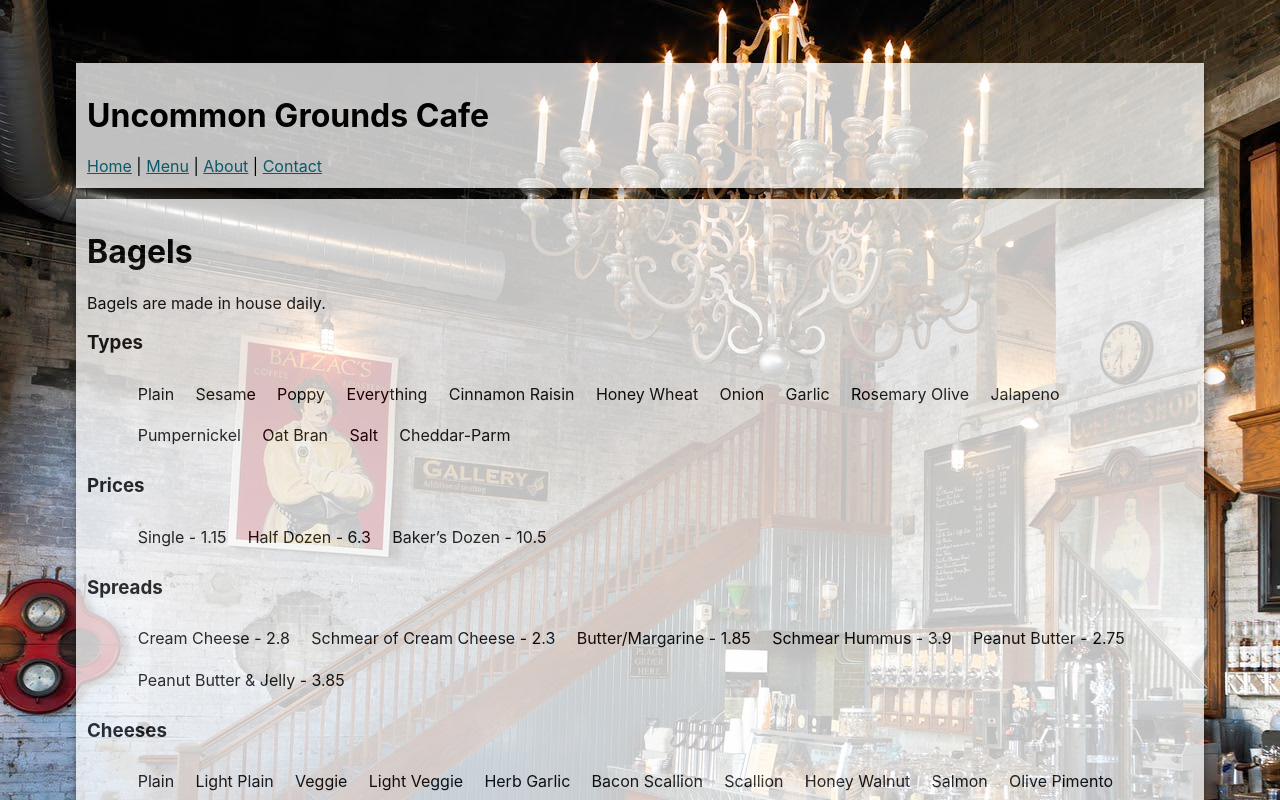
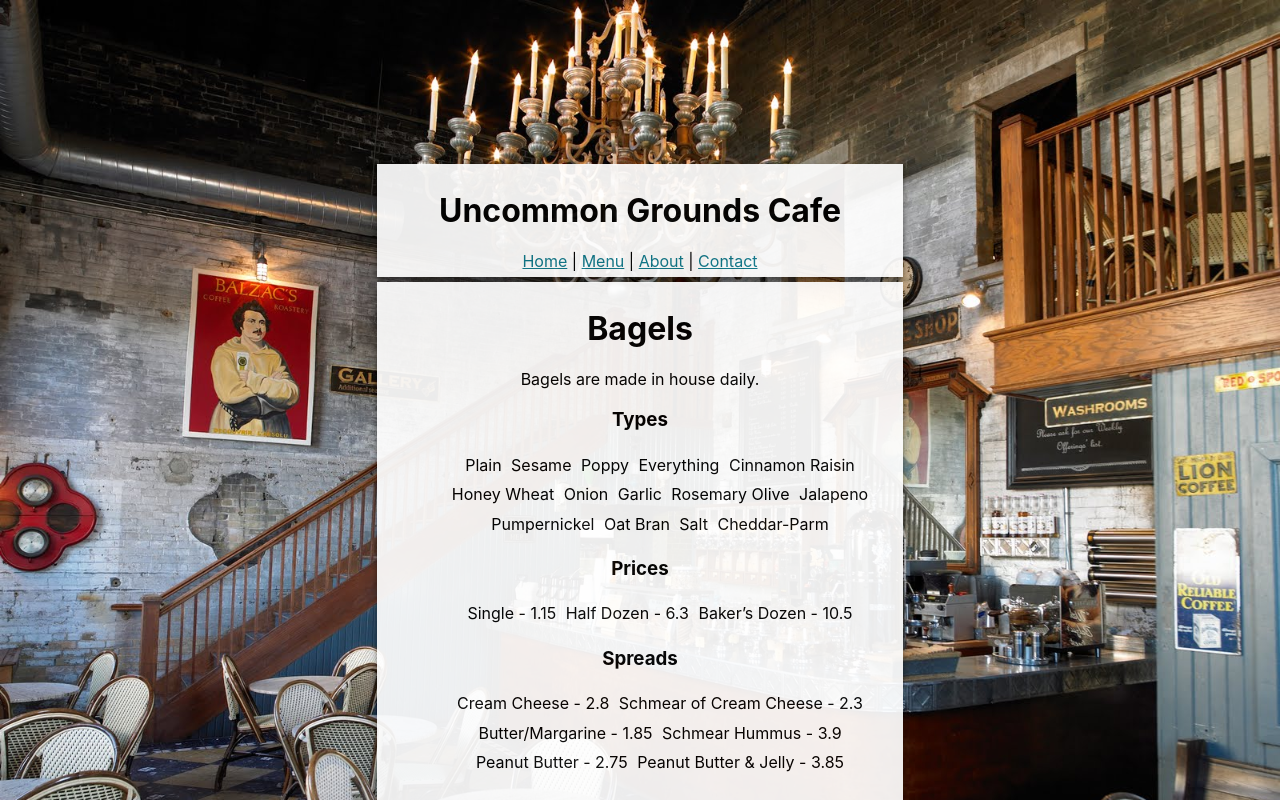
Before and after one commit to cireneirbo/uncommon-grounds-cafe, a React (Create React App) app: page /uncommon-grounds-cafe/menu in a window 1280 px wide. Shown: the top 800 px of the page. Built offline with nearby package versions, Linux system fonts and the light colour scheme.

Commit message:
CSS changes and twitter link update

```diff
--- a/src/App.css
+++ b/src/App.css
@@ -2,8 +2,13 @@ body {
   background-image: url("../public/images/fancycoffeeshop.jpg");
   background-size: auto;
   background-attachment: fixed;
-  margin: 0%;
-  padding: 0%;
+  background-repeat: no-repeat;
+  background-size: cover;
+  margin-top: 0%;
+  margin-bottom: 0%;
+  margin-left: 10%;
+  margin-right: 10%;
+  padding: 10%;
 }
 
 main {
@@ -63,8 +68,8 @@ a {
 .full-site-content {
   padding-top: 2%;
   padding-bottom: 2%;
-  /* padding-left: 10%;
-  padding-right: 10%; */
+  padding-left: 10%;
+  padding-right: 10%;
   margin-top: 2%;
   margin-bottom: 2%;
   margin-right: 5%;
@@ -74,10 +79,10 @@ a {
 
 .box-shadow {
   box-shadow: 0 10px 20px rgba(0,0,0,0.19), 0 6px 6px rgba(0,0,0,0.43);
-  /* background: #ddd; */
-
   background-color: white;
-  opacity: 0.75;
+  text-align: center;
+  opacity: 0.92;
   padding: 1%;
   margin: 1%;
+  min-width: 400px;
 }
--- a/src/pages/About.js
+++ b/src/pages/About.js
@@ -14,7 +14,7 @@ function About() {
 
         <h3>Who We Are</h3>
           <p>
-            We are a shadowy phantom created by our <a href='https://twitter.com/kalefice' target='_blank' rel="noreferrer">developer</a>. Pray for us.
+            We are a shadowy phantom created by our <a href='https://twitter.com/codeethically' target='_blank' rel="noreferrer">developer</a>. Pray for us.
           </p>
 
 
--- a/src/services/data/Data.js
+++ b/src/services/data/Data.js
@@ -165,7 +165,7 @@ function Data() {
           ],
         },
         {
-          "title": "ColdDrinks",
+          "title": "Cold Drinks",
           "description": "Beat the heat with one of our signature blends.",
           "titleBlends": "Blends",
           "blends": [
```
